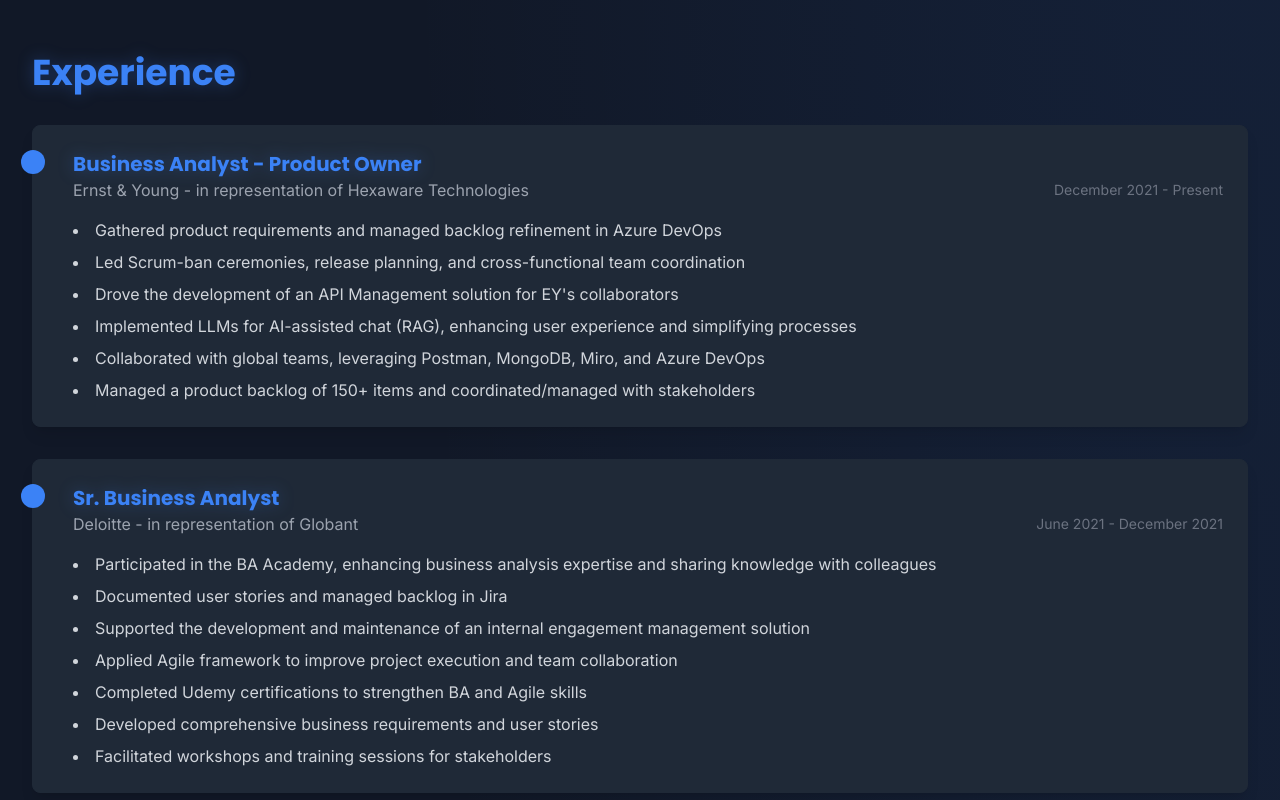
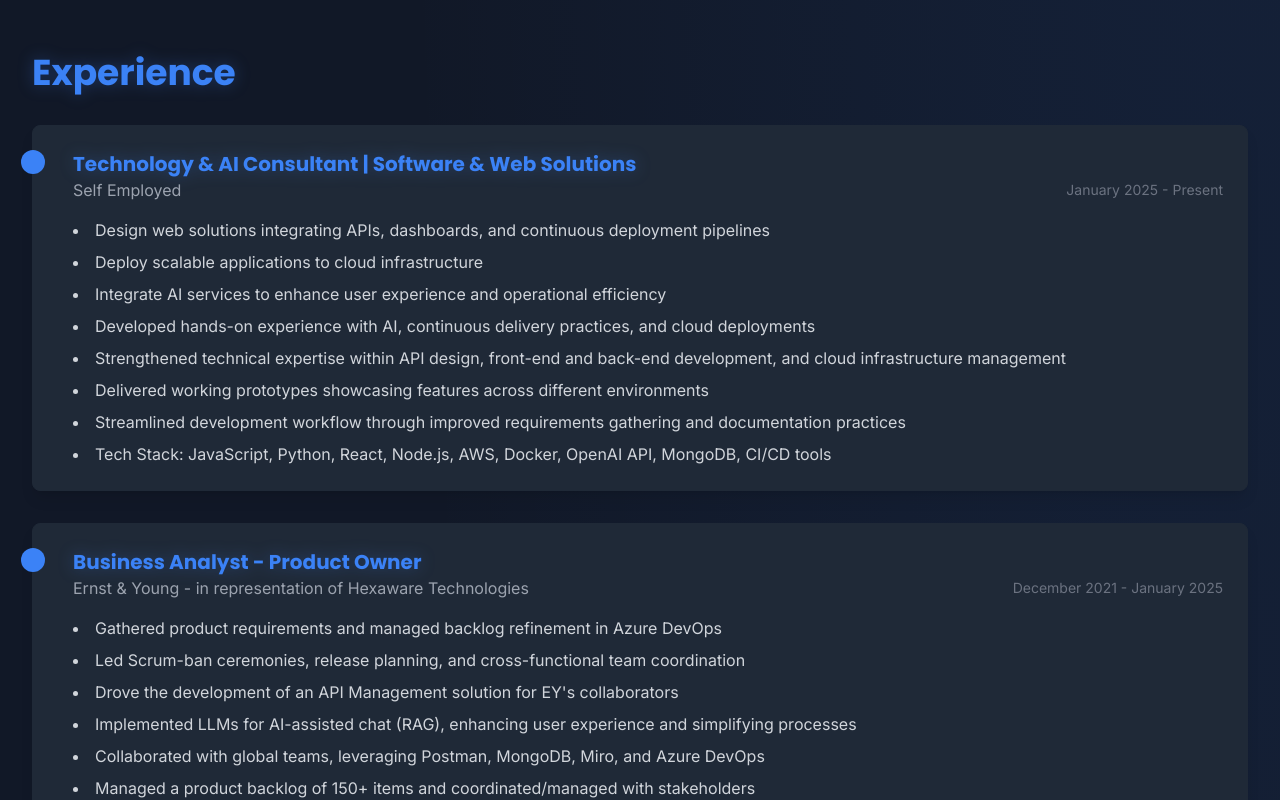
Before and after one commit to bruno3a/CV--Site, a React (Create React App) app: page / in a window 1280 px wide. Shown: the part 1540-2340 px from the top of the page. Built offline with nearby package versions, Linux system fonts and the light colour scheme; no server answers.

Commit message:
Latest experience & CV update

```diff
--- a/src/components/Experience.jsx
+++ b/src/components/Experience.jsx
@@ -2,6 +2,21 @@
 import { useLanguage } from '../contexts/LanguageContext';
 
 const getExperienceData = (t) => [
+  {
+    title: t('experience.roles.tech_consultant.title'),
+    company: t('experience.roles.tech_consultant.company'),
+    period: t('experience.roles.tech_consultant.period'),
+    description: [
+      t('experience.roles.tech_consultant.description.1'),
+      t('experience.roles.tech_consultant.description.2'),
+      t('experience.roles.tech_consultant.description.3'),
+      t('experience.roles.tech_consultant.description.4'),
+      t('experience.roles.tech_consultant.description.5'),
+      t('experience.roles.tech_consultant.description.6'),
+      t('experience.roles.tech_consultant.description.7'),
+      t('experience.roles.tech_consultant.description.8'),
+    ],
+  },
   {
     title: t('experience.roles.ey.title'),
     company: t('experience.roles.ey.company'),
--- a/src/locales/en.json
+++ b/src/locales/en.json
@@ -42,10 +42,25 @@
   "experience": {
     "title": "Experience",
     "roles": {
+      "tech_consultant": {
+        "title": "Technology & AI Consultant | Software & Web Solutions",
+        "company": "Self Employed",
+        "period": "January 2025 - Present",
+        "description": {
+          "1": "Design web solutions integrating APIs, dashboards, and continuous deployment pipelines",
+          "2": "Deploy scalable applications to cloud infrastructure",
+          "3": "Integrate AI services to enhance user experience and operational efficiency",
+          "4": "Developed hands-on experience with AI, continuous delivery practices, and cloud deployments",
+          "5": "Strengthened technical expertise within API design, front-end and back-end development, and cloud infrastructure management",
+          "6": "Delivered working prototypes showcasing features across different environments",
+          "7": "Streamlined development workflow through improved requirements gathering and documentation practices",
+          "8": "Tech Stack: JavaScript, Python, React, Node.js, AWS, Docker, OpenAI API, MongoDB, CI/CD tools"
+        }
+      },
       "ey": {
         "title": "Business Analyst - Product Owner",
         "company": "Ernst & Young - in representation of Hexaware Technologies",
-        "period": "December 2021 - Present",
+        "period": "December 2021 - January 2025",
         "description": {
           "1": "Gathered product requirements and managed backlog refinement in Azure DevOps",
           "2": "Led Scrum-ban ceremonies, release planning, and cross-functional team coordination",
--- a/src/locales/es.json
+++ b/src/locales/es.json
@@ -62,10 +62,25 @@
   "experience": {
     "title": "Experiencia",
     "roles": {
+      "tech_consultant": {
+        "title": "Consultor de Tecnología e IA | Soluciones de Software y Web",
+        "company": "Autónomo",
+        "period": "Enero 2025 - Presente",
+        "description": {
+          "1": "Diseño de soluciones web integrando APIs, dashboards y pipelines de despliegue continuo",
+          "2": "Despliegue de aplicaciones escalables en infraestructura cloud",
+          "3": "Integración de servicios de IA para mejorar la experiencia de usuario y la eficiencia operativa",
+          "4": "Desarrollo de experiencia práctica con IA, prácticas de entrega continua y despliegues en la nube",
+          "5": "Fortalecimiento de la experiencia técnica en diseño de APIs, desarrollo front-end y back-end, y gestión de infraestructura cloud",
+          "6": "Entrega de prototipos funcionales mostrando características en diferentes entornos",
+          "7": "Optimización del flujo de trabajo de desarrollo mediante mejores prácticas de recopilación de requisitos y documentación",
+          "8": "Stack Tecnológico: JavaScript, Python, React, Node.js, AWS, Docker, OpenAI API, MongoDB, herramientas de CI/CD"
+        }
+      },
       "ey": {
         "title": "Analista de Negocios - Product Owner",
         "company": "Ernst & Young - en representación de Hexaware Technologies",
-        "period": "Diciembre 2021 - Presente",
+        "period": "Diciembre 2021 - Enero 2025",
         "description": {
           "1": "Recopilación de requisitos de producto y gestión de refinamiento de backlog en Azure DevOps",
           "2": "Lideré ceremonias Scrum-ban, planificación de releases y coordinación de equipos multifuncionales",
--- a/src/locales/pt.json
+++ b/src/locales/pt.json
@@ -42,10 +42,25 @@
   "experience": {
     "title": "Experiência",
     "roles": {
+      "tech_consultant": {
+        "title": "Consultor de Tecnologia e IA | Soluções de Software e Web",
+        "company": "Autônomo",
+        "period": "Janeiro 2025 - Presente",
+        "description": {
+          "1": "Design de soluções web integrando APIs, dashboards e pipelines de implantação contínua",
+          "2": "Implantação de aplicações escaláveis em infraestrutura cloud",
+          "3": "Integração de serviços de IA para melhorar a experiência do usuário e a eficiência operacional",
+          "4": "Desenvolvimento de experiência prática com IA, práticas de entrega contínua e implantações na nuvem",
+          "5": "Fortalecimento da expertise técnica em design de APIs, desenvolvimento front-end e back-end, e gerenciamento de infraestrutura cloud",
+          "6": "Entrega de protótipos funcionais demonstrando recursos em diferentes ambientes",
+          "7": "Otimização do fluxo de trabalho de desenvolvimento através de melhores práticas de coleta de requisitos e documentação",
+          "8": "Stack Tecnológico: JavaScript, Python, React, Node.js, AWS, Docker, OpenAI API, MongoDB, ferramentas de CI/CD"
+        }
+      },
       "ey": {
         "title": "Analista de Negócios - Product Owner",
         "company": "Ernst & Young - em representação da Hexaware Technologies",
-        "period": "Dezembro 2021 - Presente",
+        "period": "Dezembro 2021 - Janeiro 2025",
         "description": {
           "1": "Coleta de requisitos do produto e gestão de refinamento do backlog no Azure DevOps",
           "2": "Conduzi cerimônias Scrum-ban, planejamento de releases e coordenação de equipes multifuncionais",
--- a/src/locales/ru.json
+++ b/src/locales/ru.json
@@ -17,6 +17,21 @@
   "experience": {
     "title": "Опыт работы",
     "roles": {
+      "tech_consultant": {
+        "title": "Консультант по технологиям и ИИ | Программные и веб-решения",
+        "company": "Самозанятый",
+        "period": "Январь 2025 - Настоящее время",
+        "description": {
+          "1": "Разработка веб-решений с интеграцией API, дашбордов и конвейеров непрерывного развертывания",
+          "2": "Развертывание масштабируемых приложений в облачной инфраструктуре",
+          "3": "Интеграция сервисов ИИ для улучшения пользовательского опыта и операционной эффективности",
+          "4": "Получение практического опыта работы с ИИ, практиками непрерывной доставки и облачными развертываниями",
+          "5": "Укрепление технической экспертизы в области проектирования API, фронтенд и бэкенд разработки, и управления облачной инфраструктурой",
+          "6": "Разработка рабочих прототипов, демонстрирующих функциональность в различных средах",
+          "7": "Оптимизация рабочего процесса разработки через улучшенные практики сбора требований и документирования",
+          "8": "Технологический стек: JavaScript, Python, React, Node.js, AWS, Docker, OpenAI API, MongoDB, инструменты CI/CD"
+        }
+      },
       "ey": {
         "title": "Бизнес-аналитик - Владелец продукта",
         "company": "Ernst & Young - в представительстве Hexaware Technologies",
```
Also changed, not shown: 2 other files (tests, documents, lock files or other folders).
